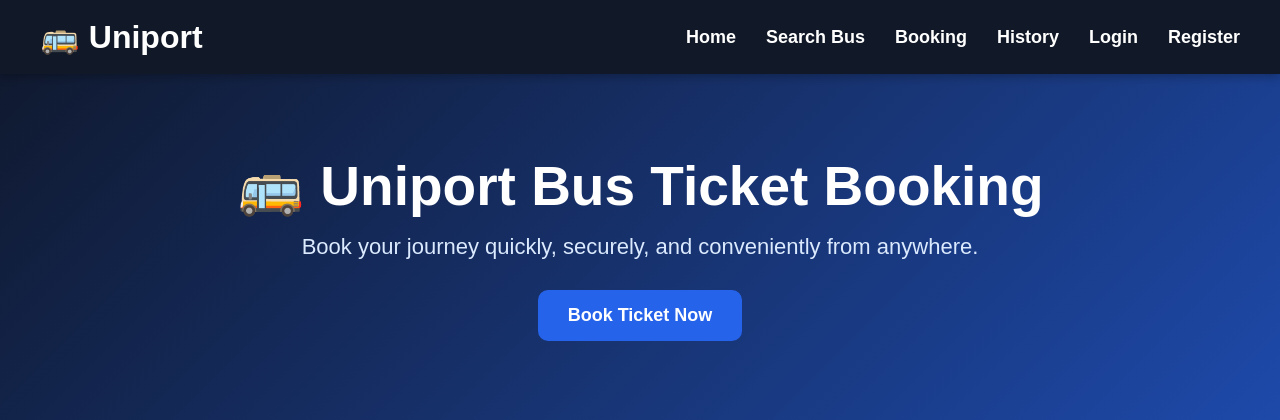
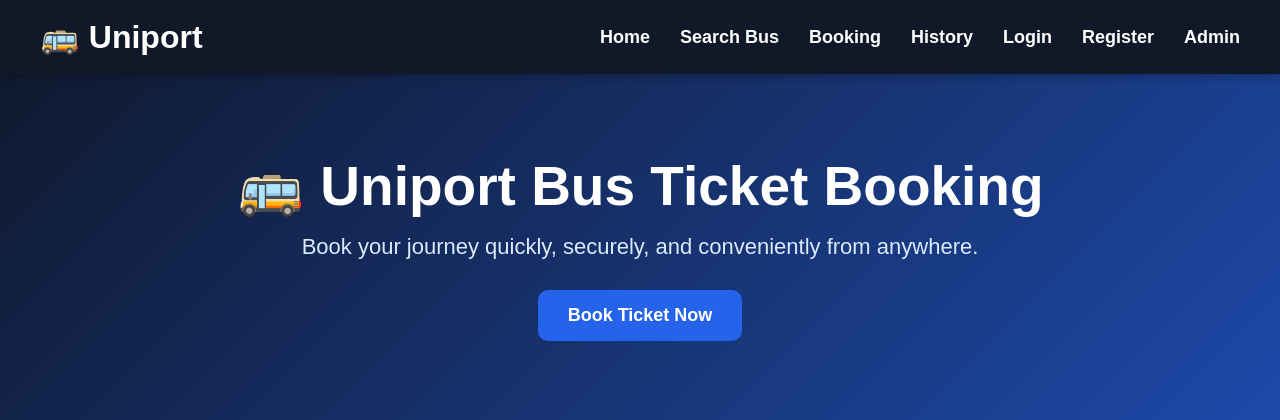
Before and after one commit to farhanmb582-oss/Uniport-Bus-Ticket-Booking-System, a PHP site: page /index.php in a window 1280 px wide. Shown: the top 420 px of the page. Run offline with PHP 8.4, Linux system fonts and the light colour scheme.

Commit message:
Updated project files

```diff
--- a/includes/navbar.php
+++ b/includes/navbar.php
@@ -10,5 +10,6 @@
         <li><a href="history.php">History</a></li>
         <li><a href="login.php">Login</a></li>
         <li><a href="register.php">Register</a></li>
+        <li><a href="admin/dashboard.php">Admin</a></li>
     </ul>
 </nav>
```
